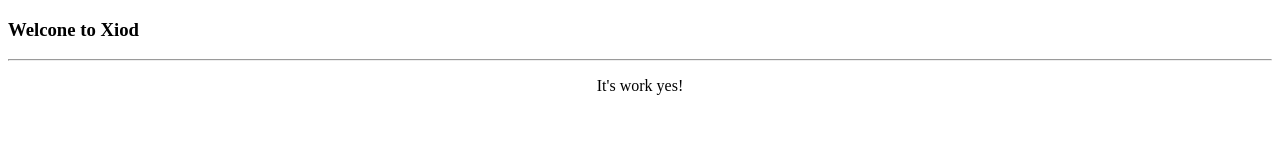
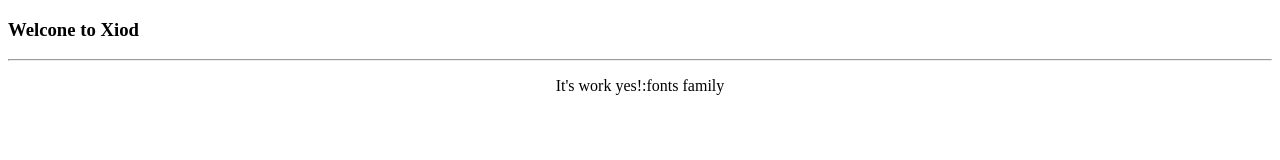
Before and after one commit to The0Amody0rty0op/Xiod, a plain HTML site: page index.html in a window 1280 px wide. Drawn offline with Linux system fonts and the light colour scheme.

Commit message:
Update index.html

```diff
--- a/index.html
+++ b/index.html
@@ -8,6 +8,6 @@
 <body>
     <h3>Welcone to Xiod</h3>
     <hr>
-    <p align="center">It's work yes!</p>
+    <p align="center">It's work yes!:fonts family</p>
 </body>
 </html>
```
